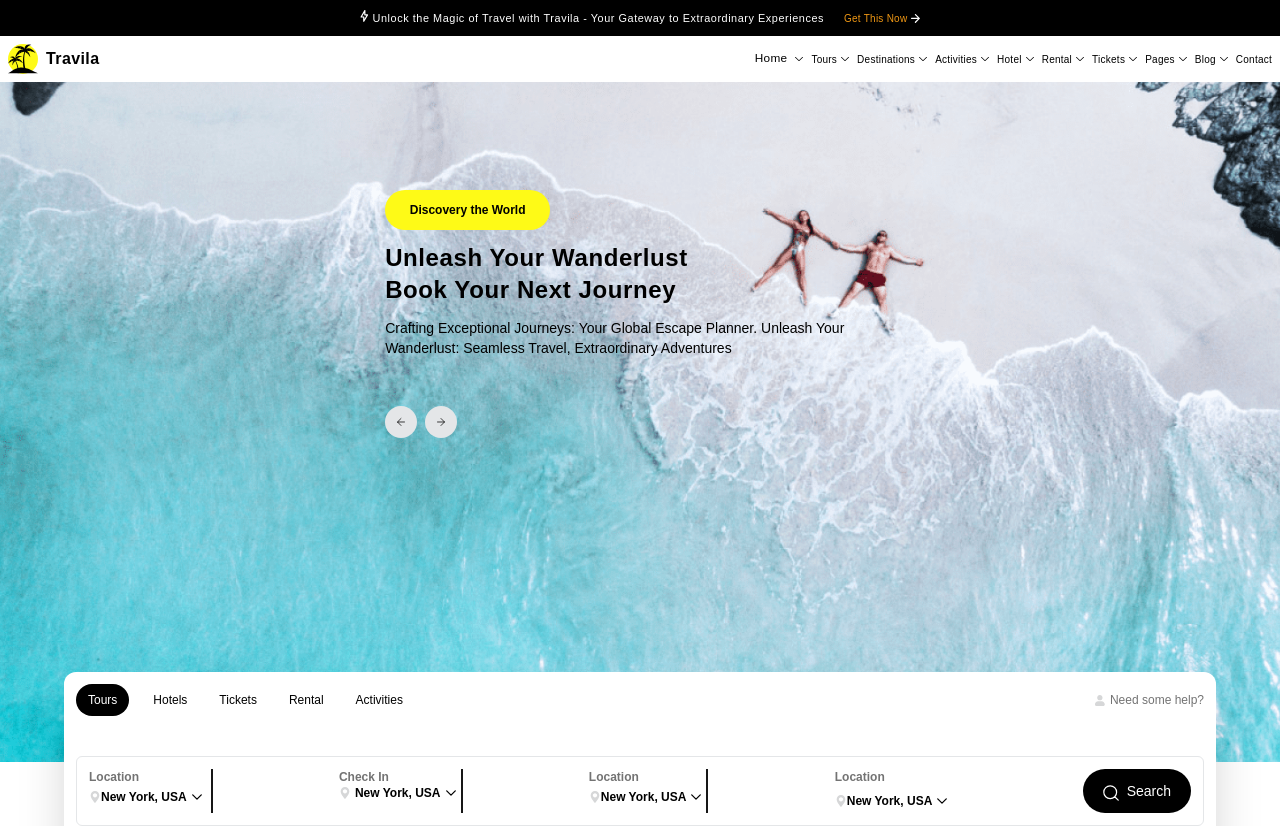
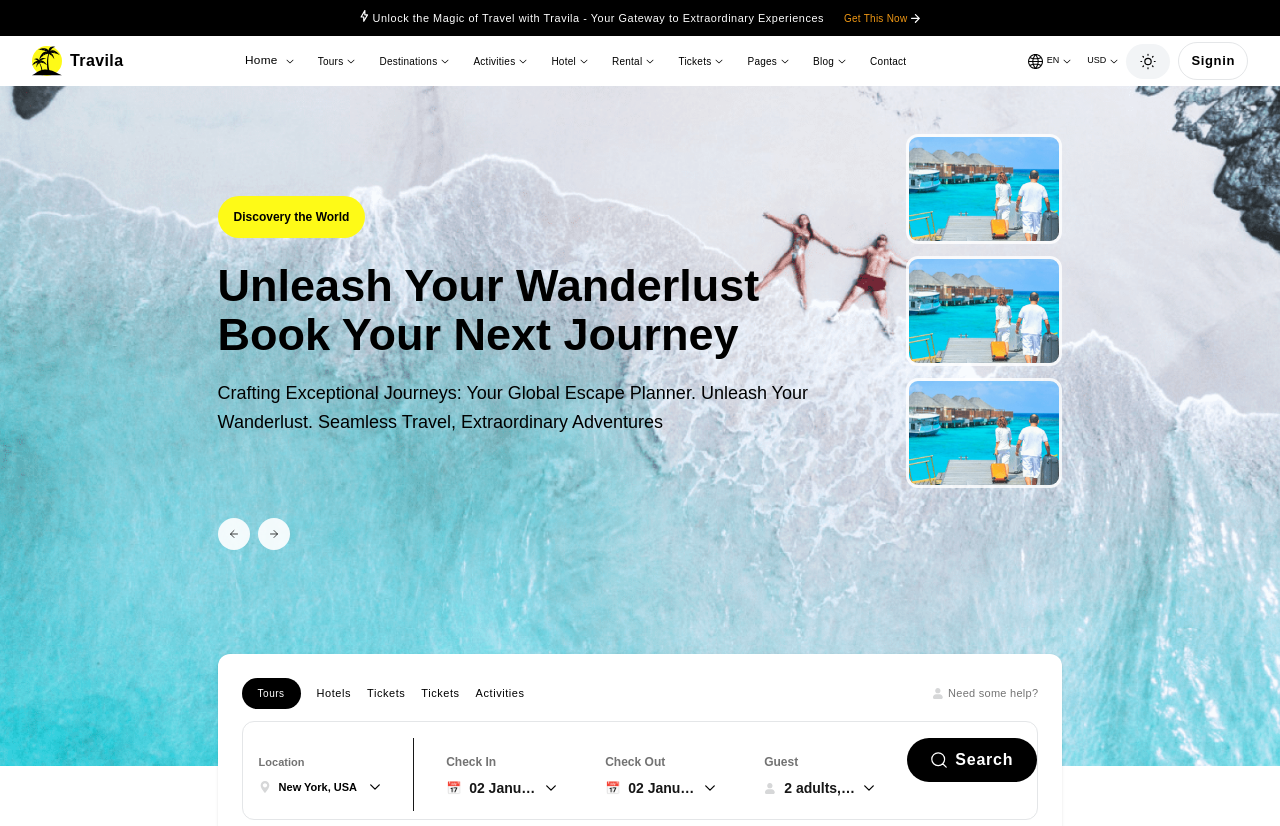
Before and after one commit to PAYAL0405/travel-web, a Next.js app: page / in a window 1280 px wide. Shown: the top 826 px of the page. Built offline with nearby package versions, Linux system fonts and the light colour scheme.

Commit message:
small changes.1.1

```diff
--- a/src/Common/Hero.jsx
+++ b/src/Common/Hero.jsx
@@ -6,156 +6,377 @@ const Hero = () => {
     hero_icon;
 
   return (
-    <div className="w-full h-full flex flex-col justify-start md:justify-center md:items-center">
-      {/* Description */}
-      <section className="relative w-full sm:h-[85vh] overflow-hidden flex flex-row gap-5 xl:justify-center">
-        <div className="w-full xl:w-[82%] h-full absolute z-10 flex flex-row px-4 xl:px-0 gap-5 mx-auto xl:justify-center">
-          <div className="w-full lg:w-[90%] xl:w-[60%] 2xl:w-[60%] flex flex-col gap-3 md:gap-3 2xl:gap-5 px-4 md:px-15 pt-18 sm:pt-25 md:pt-27 2xl:px-4">
-            <button className="bg-[#FEFA17] py-3 md:py-3 2xl:py-3.5 px-3 md:px-5 text-xs text-black font-semibold rounded-3xl w-[150px] md:w-[165px]">
+    <div className="w-full">
+      <section className="relative w-full h-auto xl:h-[85vh] overflow-hidden">
+        {/* ================= BACKGROUND ================= */}
+        <img
+          src="/img/bg-img.png"
+          alt="Travel Background"
+          className="absolute w-full h-full object-cover"
+        />
+
+        {/* Light Overlay */}
+        <div className="absolute inset-0 bg-white/10" />
+
+        {/* ================= MAIN CONTAINER ================= */}
+        <div className="relative z-10 w-full lg:w-[90%] xl:w-[66%] mx-auto">
+          {/* ================= HERO CONTENT ================= */}
+          <div
+            className="
+          flex
+          flex-col
+          lg:flex-row
+          justify-between
+          items-start
+        "
+          >
+            {/* ================= LEFT CONTENT ================= */}
+            <div
+              className="pt-[40px] sm:pt-[100px] lg:pt-[110px]
+              p-6
+              sm:p-10
+              lg:p-0
+          "
+            >
+              {/* Badge */}
+              <button
+                className="
+              bg-[#FEFA17]
+              text-black
+              px-4
+              py-3
+              rounded-full
+              text-[12px]
+              font-semibold
+            "
+              >
                 Discovery the World
               </button>
-            <h1 className="text-black text-sm md:text-2xl 2xl:text-5xl font-semibold md:font-bold tracking-wide">
-              Unleash Your Wanderlust <br /> Book Your Next Journey
+
+              {/* Heading */}
+              <h1
+                className="
+              mt-5
+              sm:mt-6
+              text-black
+              font-bold
+              leading-[1.08]
+              text-[25px]
+              sm:text-[30px]
+              md:text-[35px]
+              lg:text-[40px]
+              xl:text-[45px]
+              2xl:text-[53px]
+
+            "
+              >
+                Unleash Your Wanderlust
+                <br className="hidden sm:block" />
+                Book Your Next Journey
               </h1>
-            <p className="text-xs md:text-sm 2xl:text-xl font-light text-black">
-              Crafting Exceptional Journeys: Your Global Escape Planner. Unleash
-              Your Wanderlust: Seamless Travel, Extraordinary Adventures
+
+              {/* Description */}
+              <p
+                className="
+              mt-5
+              text-black
+              text-sm
+              sm:text-base
+              md:text-lg
+              lg:text-[17px]
+              xl:text-lg
+              leading-relaxed
+              max-w-[770px]
+            "
+              >
+                Crafting Exceptional Journeys: Your Global Escape Planner.
+                Unleash Your Wanderlust. Seamless Travel, Extraordinary
+                Adventures
               </p>
 
-            <div className="hidden md:flex flex-row items-center gap-1 md:gap-2 md:pt-15 lg:pt-9 2xl:pt-18 ">
-              <div className="flex flex-row items-center justify-center rounded-full p-1 bg-[#E4E6E8] w-[32px] h-[32px]">
+              {/* ================= ARROWS ================= */}
+              <div className="flex items-center gap-2 mt-10 sm:mt-12 md:mt-20">
+                <button
+                  className="
+                w-7
+                h-7
+                sm:w-8
+                sm:h-8
+                rounded-full
+                bg-white/90
+                flex
+                items-center
+                justify-center
+                hover:bg-white
+                transition
+              "
+                >
                   <span className="text-black">{leftwordarrow}</span>
-              </div>
-              <div className="flex flex-row items-center justify-center rounded-full p-1 bg-[#E4E6E8] w-[32px] h-[32px]">
+                </button>
+
+                <button
+                  className="
+                w-7
+                h-7
+                sm:w-8
+                sm:h-8
+                rounded-full
+                bg-white/90
+                flex
+                items-center
+                justify-center
+                hover:bg-white
+                transition
+              "
+                >
                   <span className="text-black">{rightwordarrow}</span>
-              </div>
+                </button>
               </div>
             </div>
 
-          <div className="hidden 2xl:flex flex-col gap-2 w-[20%] 2xl:pt-12 2xl:pl-10">
-            <div>
+            {/* ================= RIGHT IMAGES ================= */}
+            <div
+              className="
+            hidden
+            lg:flex
+            flex-col
+            gap-3
+            w-[150px]
+            xl:w-[175px]
+            2xl:w-[195px]
+            pt-12
+            mr-2
+            xl:mr-0
+          "
+            >
               <img
-                src="img/travling-img.png"
-                alt=""
-                className="overflow-hidden w-[200px] rounded-xl border border-white border-3 hover:border-[#FEFA17]"
+                src="/img/travling-img.png"
+                alt="Travel"
+                className="
+                w-full
+                h-[100px]
+                xl:h-[110px]
+                2xl:h-[125px]
+                object-cover
+                rounded-xl
+                border-3
+                border-white/80
+              "
               />
-            </div>
-            <div>
+
               <img
-                src="img/travling-img.png"
-                alt=""
-                className="overflow-hidden w-[200px] rounded-xl border border-white border-3 hover:border-[#FEFA17]"
+                src="/img/travling-img.png"
+                alt="Travel"
+                className="
+                w-full
+                h-[100px]
+                xl:h-[110px]
+                2xl:h-[125px]
+                object-cover
+                rounded-xl
+                border-3
+                border-white/80
+              "
               />
-            </div>
-            <div>
+
               <img
-                src="img/travling-img.png"
-                alt=""
-                className="overflow-hidden w-[200px] rounded-xl border border-white border-3 hover:border-[#FEFA17]"
+                src="/img/travling-img.png"
+                alt="Travel"
+                className="
+                w-full
+                h-[100px]
+                xl:h-[110px]
+                2xl:h-[125px]
+                object-cover
+                rounded-xl
+                border-3
+                border-white/80
+              "
               />
             </div>
           </div>
         </div>
+      </section>
 
-        {/* background image  */}
-        <img
-          src="img/bg-img.png"
-          alt=""
-          className="p-4 xl:p-0 overflow-hidden h-[350] md:h-full lg:h-full w-full mx-auto object-cover  rounded-4xl xl:rounded-none"
-        />
-      </section>
-      {/* search area  */}
-      <div className="hidden lg:block relative xl:w-[90%] lg:w-[85%] 2xl:w-[66%] border-black bg-white -mt-[10%] xl:-mt-[7%] 2xl:-mt-[5%] z-0 shadow-2xl h-[200px] rounded-xl">
-        <div className="flex flex-col gap-10 2xl:gap-6 p-3 2xl:p-6">
-          <div className="flex flex-row justify-between">
-            <div className="flex flex-row gap-4">
-              <button className="bg-[#000] py-2 px-3 text-xs text-white font-normal rounded-3xl mx-auto">
+      {/* ================= SEARCH CARD ================= */}
+      <div
+        className="
+          relative
+          z-50
+          w-[90%] xl:w-[66%]
+          mx-auto
+          bg-white
+          rounded-xl
+          shadow
+          p-4
+          sm:p-5
+          md:p-6
+          -mt-3
+          sm:-mt-16
+          xl:-mt-28
+        "
+      >
+        {/* ================= TABS ================= */}
+        <div
+          className="
+            flex
+            items-center
+            gap-1
+            sm:gap-4
+            overflow-x-auto
+            scrollbar-hide
+            pb-3
+          "
+        >
+          <button className="text-[10px] text-[#fff] tracking-wider px-4 py-2 bg-black rounded-3xl">
             Tours
           </button>
-              <button className="hover:bg-[#000] p-2 text-xs text-black hover:text-white font-light rounded-3xl mx-auto">
+
+          <span className="text-[11px] text-[#000000] tracking-wider">
             Hotels
-              </button>
-              <button className="hover:bg-[#000] p-2 text-xs text-black hover:text-white font-light rounded-3xl mx-auto">
+          </span>
+
+          <span className="text-[11px] text-[#000000] tracking-wider">
             Tickets
-              </button>{" "}
-              <button className="hover:bg-[#000] p-2 text-xs text-black hover:text-white font-light rounded-3xl mx-auto">
-                Rental
-              </button>{" "}
-              <button className="hover:bg-[#000] p-2 text-xs text-black hover:text-white font-light rounded-3xl mx-auto">
+          </span>
+
+          <span className="text-[11px] text-[#000000] tracking-wider">
+            Tickets
+          </span>
+
+          <span className="text-[11px] text-[#000000] tracking-wider">
             Activities
-              </button>
-            </div>
+          </span>
 
-            <div className="flex flex-row gap-1 items-center">
-              <samp>{profile}</samp>
-              <p className="text-[#737373] text-xs font-normal">
-                Need some help?
-              </p>
+          <div className="hidden md:flex ml-auto items-center gap-1 text-[11px] text-[#737373] tracking-wide">
+            <span>{profile}</span>
+            <span>Need some help?</span>
           </div>
         </div>
 
-          <div className="border border-[#E4E6E8] rounded-md p-3 2xl:p-5 flex flex-row justify-between gap-2 xl:gap-12">
-            <div className="flex flex-col gap-1 2xl:gap-2 border-r-2 pr-2 2xl:pr-6">
-              <span className="text-xs font-semibold text-[#737373]">
-                Location
-              </span>
-              <div className="flex flex-row items-center">
-                <span>{location}</span>
-                <div className="flex flex-row gap-1 2xl:gap-4 items-center">
-                  <span className="text-xs text-black font-semibold">
+        {/* ================= SEARCH FIELDS ================= */}
+        <div
+          className="
+            grid
+            grid-cols-1
+            sm:grid-cols-2
+            lg:grid-cols-[1.2fr_1fr_1fr_1fr_auto]
+            gap-3
+            md:gap-4
+            pt-4
+            border
+            border-[#E4E6E8]
+            rounded-xl
+          "
+        >
+          {/* Location */}
+          <div
+            className="
+              p-3
+              sm:p-4
+              min-w-0
+             border-r
+             mb-2
+            "
+          >
+            <p className="text-[11px] text-[#737373] font-semibold">Location</p>
+
+            <div className="flex items-center gap-2 mt-2 min-w-0">
+              <span className="shrink-0">{location}</span>
+
+              <span className="text-[11px] font-semibold text-[#000]">
                 New York, USA
               </span>
-                  <span>{dower}</span>
+
+              <span className="pl-1">{dower}</span>
             </div>
           </div>
-            </div>
-            <div className="flex flex-col 2xl:gap-2 border-r-2 pr-1 2xl:pr-6">
-              <span className="text-xs font-semibold  text-[#737373]">
-                Check In
+
+          {/* Check In */}
+          <div
+            className="
+              p-3
+              sm:p-4
+              min-w-0
+            "
+          >
+            <p className="text-xs text-[#737373] font-semibold">Check In</p>
+
+            <div className="flex items-center gap-2 mt-2 min-w-0">
+              <span className="text-xs text-gray-500 shrink-0">📅</span>
+
+              <span className="text-xs sm:text-sm font-semibold truncate">
+                02 January 2024
               </span>
-              <div className="flex flex-row gap-1 items-center">
-                <span>{location}</span>
-                <div className="flex flex-row gap-1 2xl:gap-4 items-center">
-                  <span className="text-xs text-black font-semibold">
-                    New York, USA
-                  </span>
-                  <span>{dower}</span>
+
+              <span className="ml-auto shrink-0">{dower}</span>
             </div>
           </div>
-            </div>
-            <div className="flex flex-col gap-1 border-r-2 pr-1 2xl:pr-6">
-              <span className="text-xs font-semibold text-[#737373]">
-                Location
+
+          {/* Check Out */}
+          <div
+            className="
+              p-3
+              sm:p-4
+              min-w-0
+            "
+          >
+            <p className="text-xs text-[#737373] font-semibold">Check Out</p>
+
+            <div className="flex items-center gap-2 mt-2 min-w-0">
+              <span className="text-xs text-gray-500 shrink-0">📅</span>
+
+              <span className="text-xs sm:text-sm font-semibold truncate">
+                02 January 2024
               </span>
-              <div className="flex flex-row items-center">
-                <span>{location}</span>
-                <div className="flex flex-row  gap-1 2xl:gap-4 items-center">
-                  <span className="text-xs text-black font-semibold">
-                    New York, USA
-                  </span>
-                  <span>{dower}</span>
+
+              <span className="ml-auto shrink-0">{dower}</span>
             </div>
           </div>
-            </div>
-            <div className="flex flex-col gap-2 pr-2 2xl:pr-4">
-              <span className="text-xs font-semibold text-[#737373]">
-                Location
+
+          {/* Guest */}
+          <div
+            className="
+              p-3
+              sm:p-4
+              min-w-0
+            "
+          >
+            <p className="text-xs text-[#737373] font-semibold">Guest</p>
+
+            <div className="flex items-center gap-2 mt-2 min-w-0">
+              <span className="shrink-0">{profile}</span>
+
+              <span className="text-xs sm:text-sm font-semibold truncate">
+                2 adults, 2 children
               </span>
-              <div className="flex flex-row items-center">
-                <span>{location}</span>
-                <div className="flex flex-row gap-1 2xl:gap-4 items-center">
-                  <span className="text-xs text-black font-semibold">
-                    New York, USA
-                  </span>
-                  <span>{dower}</span>
+
+              <span className="ml-auto shrink-0">{dower}</span>
             </div>
           </div>
-            </div>
-            <button className="flex flex-row gap-2 bg-black text-white rounded-3xl py-3 px-5 text-sm items-end">
+
+          {/* Search */}
+          <button
+            className="
+              bg-black
+              text-white
+              rounded-3xl
+              px-6
+              py-3
+              sm:py-4
+              flex
+              items-center
+              justify-center
+              gap-2
+              text-[13px][#737373] font-semibold
+              transition
+              tracking-wider
+              h-[44px]
+            "
+          >
             <span>{search}</span>
-              Search
+            <span>Search</span>
           </button>
-          </div>
         </div>
       </div>
     </div>
--- a/src/Common/Navbar.jsx
+++ b/src/Common/Navbar.jsx
@@ -7,10 +7,10 @@ const Navbar = ({ open }) => {
   const [isShow, setIsShow] = useState(false);
 
   return (
-    <div className="w-full flex flex-row items-center md:gap-10 2xl:gap-35 px-5 md:px-10 2xl:px-12 pt-3 xl:p-2 ">
+    <div className="w-[95%] flex flex-row items-center justify-between mx-auto ">
       {/* //Navebar// */}
-      <div className="w-full flex flex-row items-center justify-between gap-2">
-        <div className="flex flex-row justify-center items-center gap-2 ">
+      <div className="w-full xl:w-auto flex flex-row items-center justify-between gap-2 py-2.5">
+        <div className="flex flex-row items-center gap-2 ">
           <div className="rounded-full bg-[#FEFA17]">
             <span>{coconuttree}</span>
           </div>
@@ -27,7 +27,7 @@ const Navbar = ({ open }) => {
 
       {/* //Navebar// */}
 
-      <div className="hidden xl:flex flex-row gap-2 2xl:gap-6">
+      <div className="hidden xl:flex flex-row gap-2 xl:gap-6 2xl:gap-8">
         <div className="flex flex-row gap-1 xl:gap-2 items-center">
           <h6 className="text-[11.8px] text-[#000000] tracking-wide">Home</h6>
           <span>{downwordarrow}</span>
@@ -86,9 +86,10 @@ const Navbar = ({ open }) => {
           </h6>
         </div>
       </div>
-      <div className="hidden 2xl:flex flex-row items-center gap-2 2xl:gap-4">
+      <div className="hidden xl:flex flex-row items-center gap-2 2xl:gap-4">
         <div className="flex flex-row gap-1">
           <span>{world}</span>
+          <div className="flex flex-row gap-4">
             <div className="flex flex-row gap-1 items-center">
               <h6 className="text-[9px] 2xl:text-[10px] text-[#000000]">EN</h6>
               <span>{downwordarrow}</span>
@@ -96,6 +97,7 @@ const Navbar = ({ open }) => {
             <div className="flex flex-row gap-1 items-center">
               <h6 className="text-[9px] 2xl:text-[10px] text-[#000000]">USD</h6>
               <span>{downwordarrow}</span>
+            </div>
           </div>
         </div>
         <div className="bg-[#F2F4F6] rounded-3xl px-3 py-2">
--- a/src/Home/HotelCards.jsx
+++ b/src/Home/HotelCards.jsx
@@ -1,23 +1,23 @@
 import React from "react";
 import { hero_icon } from "../icon";
 
-const HotelCards = () => {
-  const { location } = hero_icon;
+const HotelCards = ({ img, locations, price }) => {
+  const { location, like, star } = hero_icon;
 
   return (
     <div className="overflow-hidden rounded-[22px] bg-white ">
       {/* IMAGE */}
       <div className="relative h-[320px]">
         <img
-          src="/img/service-card-img-1.png"
+          src={img}
           alt="Boat Cruise"
           className="h-full w-full object-cover"
         />
 
         {/* Heart */}
-        <button className="absolute right-6 top-6  h-6 w-6 text-center flex flex-row items-center justify-center rounded-full bg-white text-xl sm:text-2xl text-gray-700">
-          ♡
-        </button>
+        <span className="absolute right-6 top-6  h-7 w-7 text-center flex flex-row items-center justify-center rounded-full bg-white text-xl sm:text-2xl text-gray-700">
+          {like}
+        </span>
       </div>
 
       {/* WHITE OVERLAY CONTENT */}
@@ -45,14 +45,16 @@ const HotelCards = () => {
           <div className="flex items-center gap-2">
             <span>{location}</span>
             <span className="text-[#737373] text-sm font-extralight text-wider">
-              kjkmk
+              {locations}
             </span>
           </div>
 
-          <div className="flex items-center gap-1">
-            <span className="text-[#737373] text-sm font-extralight text-wider">
-              4-6 guest
-            </span>
+          <div className="flex flex-row items-center gap-1">
+            <span>{star}</span>
+            <span>{star}</span>
+            <span>{star}</span>
+            <span>{star}</span>
+            <span>{star}</span>
           </div>
         </div>
 
@@ -61,7 +63,7 @@ const HotelCards = () => {
           {/* Price */}
           <div>
             <span className="text-[16px] sm:text-[19px] font-semibold text-wide text-[#000]">
-              kk
+              {price}
             </span>
             <span className="ml-2 text-[12px] font-light text-[#737373] text-wider">
               / person
--- a/src/Home/TopRatedHotels.jsx
+++ b/src/Home/TopRatedHotels.jsx
@@ -58,7 +58,11 @@ const TopRatedHotels = () => {
         className="w-full flex flex-row gap-4 overflow-x-auto scroll-smooth scrollbar-hide py-9 pl-6 pr-6 2xl:pl-[17%]"
       >
         <div className="flex-shrink-0 w-[85%] sm:w-[60%] md:w-[45%] lg:w-[30%] xl:w-[24%]">
-          <HotelCards />
+          <HotelCards
+            img="img/service-card-img-1.png"
+            locations="Manchester, England"
+            price="$48.25"
+          />
         </div>
 
         <div className="flex-shrink-0 w-[85%] sm:w-[60%] md:w-[45%] lg:w-[30%] xl:w-[24%]">
--- a/src/icon/index.js
+++ b/src/icon/index.js
@@ -60,7 +60,7 @@ export const hero_icon = {
     <svg
       xmlns="http://www.w3.org/2000/svg"
       width="8"
-      height="8"
+      height="7"
       viewBox="0 0 10 10"
       fill="none"
     >
@@ -87,8 +87,8 @@ export const hero_icon = {
   world: (
     <svg
       xmlns="http://www.w3.org/2000/svg"
-      width="16"
-      height="16"
+      width="15"
+      height="15"
       viewBox="0 0 20 20"
       fill="none"
     >
@@ -542,4 +542,116 @@ export const hero_icon = {
       />
     </svg>
   ),
+  blackdotes: (
+    <svg
+      xmlns="http://www.w3.org/2000/svg"
+      width="24"
+      height="24"
+      viewBox="0 0 24 24"
+      fill="none"
+    >
+      <g clip-path="url(#clip0_1_2612)">
+        <g clip-path="url(#clip1_1_2612)">
+          <mask
+            id="mask0_1_2612"
+            style="mask-type:luminance"
+            maskUnits="userSpaceOnUse"
+            x="0"
+            y="0"
+            width="24"
+            height="24"
+          >
+            <path d="M24 0H0V24H24V0Z" fill="white" />
+          </mask>
+          <g mask="url(#mask0_1_2612)">
+            <path
+              d="M4 4H6V6H4V4Z"
+              stroke="black"
+              stroke-width="1.5"
+              stroke-linecap="round"
+              stroke-linejoin="round"
+            />
+            <path
+              d="M4 18H6V20H4V18Z"
+              stroke="black"
+              stroke-width="1.5"
+              stroke-linecap="round"
+              stroke-linejoin="round"
+            />
+            <path
+              d="M18 4H20V6H18V4Z"
+              stroke="black"
+              stroke-width="1.5"
+              stroke-linecap="round"
+              stroke-linejoin="round"
+            />
+            <path
+              d="M18 11H20V13H18V11Z"
+              stroke="black"
+              stroke-width="1.5"
+              stroke-linecap="round"
+              stroke-linejoin="round"
+            />
+            <path
+              d="M11 11H13V13H11V11Z"
+              stroke="black"
+              stroke-width="1.5"
+              stroke-linecap="round"
+              stroke-linejoin="round"
+            />
+            <path
+              d="M4 11H6V13H4V11Z"
+              stroke="black"
+              stroke-width="1.5"
+              stroke-linecap="round"
+              stroke-linejoin="round"
+            />
+            <path
+              d="M11 4H13V6H11V4Z"
+              stroke="black"
+              stroke-width="1.5"
+              stroke-linecap="round"
+              stroke-linejoin="round"
+            />
+            <path
+              d="M11 18H13V20H11V18Z"
+              stroke="black"
+              stroke-width="1.5"
+              stroke-linecap="round"
+              stroke-linejoin="round"
+            />
+            <path
+              d="M18 18H20V20H18V18Z"
+              stroke="black"
+              stroke-width="1.5"
+              stroke-linecap="round"
+              stroke-linejoin="round"
+            />
+          </g>
+        </g>
+      </g>
+      <defs>
+        <clipPath id="clip0_1_2612">
+          <rect width="24" height="24" fill="white" />
+        </clipPath>
+        <clipPath id="clip1_1_2612">
+          <rect width="24" height="24" fill="white" />
+        </clipPath>
+      </defs>
+    </svg>
+  ),
+  star: (
+    <svg
+      xmlns="http://www.w3.org/2000/svg"
+      width="12"
+      height="12"
+      viewBox="0 0 14 13"
+      fill="none"
+    >
+      <path
+        d="M13.3566 4.84957C13.2689 4.5784 13.0284 4.38581 12.7438 4.36016L8.87869 4.00921L7.35031 0.431879C7.23761 0.169707 6.98096 0 6.6958 0C6.41064 0 6.15398 0.169707 6.04129 0.432492L4.51291 4.00921L0.647152 4.36016C0.363115 4.38642 0.123217 4.5784 0.0350431 4.84957C-0.0531308 5.12073 0.0282998 5.41815 0.243166 5.60563L3.16476 8.16789L2.30325 11.9629C2.24021 12.2419 2.34851 12.5303 2.58003 12.6977C2.70447 12.7876 2.85007 12.8334 2.99689 12.8334C3.12348 12.8334 3.24905 12.7992 3.36174 12.7318L6.6958 10.7392L10.0286 12.7318C10.2725 12.8785 10.5799 12.8651 10.811 12.6977C11.0426 12.5298 11.1508 12.2413 11.0877 11.9629L10.2262 8.16789L13.1478 5.60614C13.3627 5.41815 13.4447 5.12124 13.3566 4.84957Z"
+        fill="black"
+      />
+    </svg>
+  ),
 };
```
Lines whose indentation alone changed are shown as unchanged.
